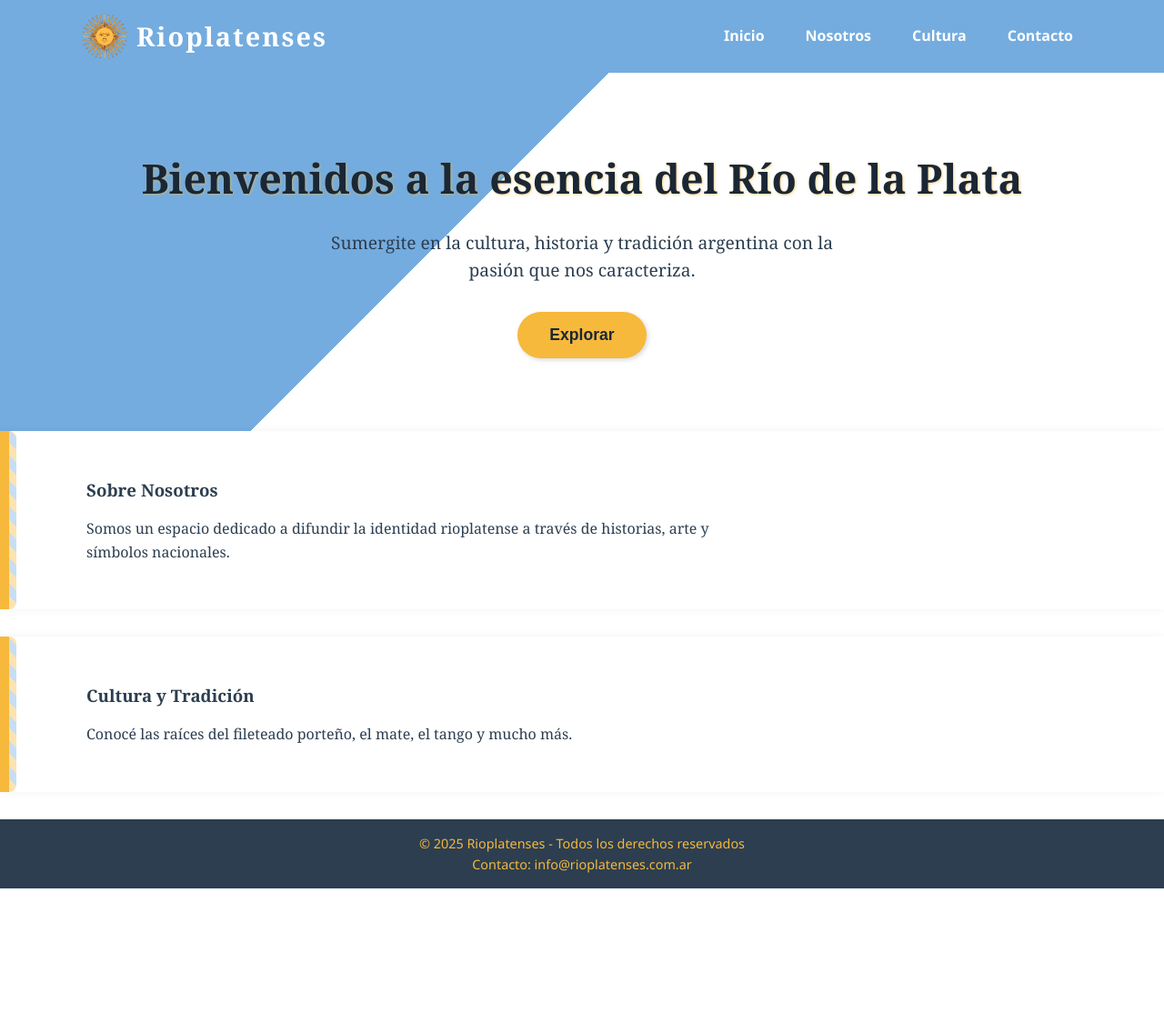
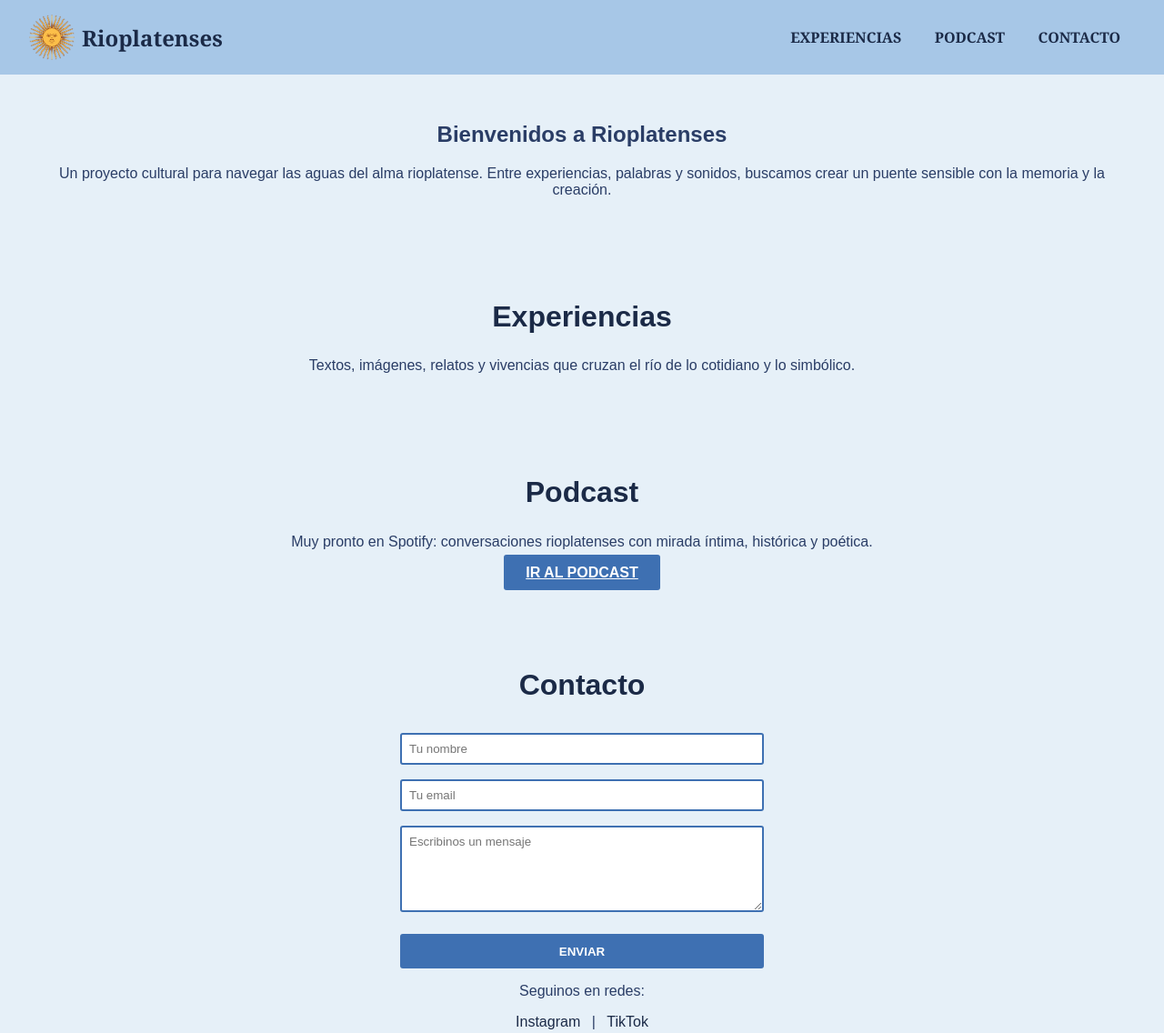
Before and after one commit to PaulaTorena/rioplatensesweb, a plain HTML site: page index.html in a window 1280 px wide. Shown: the top 1136 px of the page at 91% size. Before the commit the page ends 977 px from the top, so only its background shows below. Drawn offline with Linux system fonts and the light colour scheme.

Commit message:
actualizacion de proyecto

```diff
--- a/index.html
+++ b/index.html
@@ -1,53 +1,65 @@
 <!DOCTYPE html>
 <html lang="es">
 <head>
-    <meta charset="UTF-8" />
-    <meta name="viewport" content="width=device-width, initial-scale=1" />
-    <title>Rioplatenses - Cultura y Tradición Argentina</title>
-    <link rel="stylesheet" href="style.css" />
+  <meta charset="UTF-8" />
+  <meta name="viewport" content="width=device-width, initial-scale=1.0" />
+  <meta name="description" content="Proyecto cultural rioplatense: experiencias, podcast, arte y más" />
+  <meta name="keywords" content="rioplatenses, cultura, arte, experiencias, podcast, Argentina, Uruguay" />
+  <meta name="author" content="Paula Torena" />
+  <title>Rioplatenses</title>
+  <link rel="stylesheet" href="style.css" />
 </head>
 <body>
+  <header>
+    <div class="logo">
+      <img src="Sol-de-mayo.png" alt="Sol de Mayo" height="50" />
+      <span>Rioplatenses</span>
+    </div>
+    <nav class="nav-links">
+      <a href="#experiencias">Experiencias</a>
+      <a href="#podcast">Podcast</a>
+      <a href="#contacto">Contacto</a>
+    </nav>
+  </header>
 
-<header class="header">
-    <div class="container header-container">
-        <img src="Sol-de-mayo.png" alt="Sol de Mayo" class="logo" />
-        <h1 class="site-title">Rioplatenses</h1>
-        <nav>
-            <ul class="menu">
-                <li><a href="#inicio">Inicio</a></li>
-                <li><a href="#nosotros">Nosotros</a></li>
-                <li><a href="#cultura">Cultura</a></li>
-                <li><a href="#contacto">Contacto</a></li>
-            </ul>
-        </nav>
-    </div>
-</header>
+  <main>
+    <section class="intro">
+      <h1>Bienvenidos a Rioplatenses</h1>
+      <p>Un proyecto cultural para navegar las aguas del alma rioplatense. Entre experiencias, palabras y sonidos, buscamos crear un puente sensible con la memoria y la creación.</p>
+    </section>
 
-<section class="hero" id="inicio">
-    <div class="container">
-        <h2>Bienvenidos a la esencia del Río de la Plata</h2>
-        <p>Sumergite en la cultura, historia y tradición argentina con la pasión que nos caracteriza.</p>
-        <button class="btn-cta">Explorar</button>
-    </div>
-</section>
+    <section id="experiencias" class="section">
+      <h2>Experiencias</h2>
+      <p>Textos, imágenes, relatos y vivencias que cruzan el río de lo cotidiano y lo simbólico.</p>
+      <!-- Aquí podés agregar experiencias como tarjetas, artículos, imágenes, etc -->
+    </section>
 
-<section class="content" id="nosotros">
-    <div class="container">
-        <h3>Sobre Nosotros</h3>
-        <p>Somos un espacio dedicado a difundir la identidad rioplatense a través de historias, arte y símbolos nacionales.</p>
-    </div>
-</section>
+    <section id="podcast" class="section">
+      <h2>Podcast</h2>
+      <p>Muy pronto en Spotify: conversaciones rioplatenses con mirada íntima, histórica y poética.</p>
+      <a class="btn" href="https://open.spotify.com" target="_blank">Ir al Podcast</a>
+    </section>
 
-<section class="content" id="cultura">
-    <div class="container">
-        <h3>Cultura y Tradición</h3>
-        <p>Conocé las raíces del fileteado porteño, el mate, el tango y mucho más.</p>
-    </div>
-</section>
+    <section id="contacto" class="section">
+      <h2>Contacto</h2>
+      <form>
+        <input type="text" placeholder="Tu nombre" required />
+        <input type="email" placeholder="Tu email" required />
+        <textarea placeholder="Escribinos un mensaje" rows="5" required></textarea>
+        <button type="submit">Enviar</button>
+      </form>
+      <div class="redes">
+        <p>Seguinos en redes:</p>
+        <a href="https://instagram.com" target="_blank">Instagram</a> |
+        <a href="https://tiktok.com" target="_blank">TikTok</a>
+      </div>
+    </section>
+  </main>
 
-<footer class="footer" id="contacto">
-    <div class="container">
-        <p>© 2025 Rioplatenses - Todos los derechos reservados</p>
-        <p>Contacto: info@rioplatenses.com.ar</p>
-    </div>
-</footer>
+  <footer>
+    <p>&copy; 2025 Rioplatenses. Todos los derechos reservados.</p>
+  </footer>
+
+  <script src="script.js"></script>
+</body>
+</html>
--- a/script.js
+++ b/script.js
@@ -1,3 +1,2 @@
-document.querySelector('.btn-cta').addEventListener('click', () => {
-    alert('Gracias por visitar Rioplatenses. ¡Seguimos creando cultura juntos!');
-});
+// Si querés agregar funciones JS para más interacción
+console.log("Rioplatenses cargado correctamente.");
--- a/style.css
+++ b/style.css
@@ -1,163 +1,104 @@
-/* Reset básico */
-* {
-    margin: 0;
-    padding: 0;
-    box-sizing: border-box;
+body {
+  background: #e6f0f8;
+  color: #2a3d66;
+  font-family: 'Arial', sans-serif;
+  margin: 0;
+  padding: 0;
 }
 
-body {
-    font-family: 'Segoe UI', Tahoma, Geneva, Verdana, sans-serif;
-    background: #fff;
-    color: #2c3e50;
-    line-height: 1.6;
-    scroll-behavior: smooth; /* scroll suave */
-}
-
-.container {
-    width: 90%;
-    max-width: 1100px;
-    margin: 0 auto;
-}
-
-/* Header */
-.header {
-    background: #74ACDF; /* Celeste bandera argentina */
-    color: white;
-    padding: 15px 0;
-    box-shadow: 0 3px 8px rgba(0,0,0,0.2);
-}
-
-.header-container {
-    display: flex;
-    align-items: center;
-    justify-content: space-between;
+header {
+  background-color: #a7c7e7;
+  color: #1b2a47;
+  display: flex;
+  justify-content: space-between;
+  align-items: center;
+  padding: 1rem 2rem;
+  position: sticky;
+  top: 0;
+  z-index: 1000;
 }
 
 .logo {
-    height: 50px;
+  display: flex;
+  align-items: center;
+  font-family: 'Georgia', serif;
+  font-weight: bold;
+  font-size: 1.5rem;
 }
 
-.site-title {
-    font-family: 'Georgia', serif;
-    font-weight: 700;
-    font-size: 1.8rem;
-    letter-spacing: 2px;
-    flex-grow: 1;
-    margin-left: 10px;
+.logo img {
+  margin-right: 0.5rem;
 }
 
-/* Menú */
-.menu {
-    list-style: none;
-    display: flex;
-    gap: 25px;
+.nav-links a {
+  margin: 0 1rem;
+  text-decoration: none;
+  color: #1b2a47;
+  font-weight: bold;
+  text-transform: uppercase;
+  font-family: 'Georgia', serif;
 }
 
-.menu li a {
-    color: white;
-    text-decoration: none;
-    font-weight: 600;
-    padding: 5px 10px;
-    border-radius: 5px;
-    transition: background-color 0.3s ease;
+.nav-links a:hover {
+  color: #3e70b2;
 }
 
-.menu li a:hover {
-    background-color: #f6b93b; /* Amarillo sol de mayo */
-    color: #2c3e50;
+.intro, .section {
+  padding: 2rem;
+  text-align: center;
 }
 
-/* Hero */
-.hero {
-    background: linear-gradient(135deg, #74ACDF 40%, #FFFFFF 40%);
-    text-align: center;
-    padding: 80px 20px;
-    position: relative;
-    overflow: hidden;
-    font-family: 'Georgia', serif;
-    min-height: 350px;
+.section h2 {
+  margin-top: 2rem;
+  font-size: 2rem;
+  color: #1b2a47;
 }
 
-.hero h2 {
-    font-size: 2.8rem;
-    margin-bottom: 20px;
-    color: #1b2735;
-    text-shadow: 1px 1px 3px rgba(246,185,59,0.6);
+.btn, form button {
+  background-color: #3e70b2;
+  color: white;
+  font-weight: bold;
+  border: none;
+  padding: 0.7rem 1.5rem;
+  border-radius: 3px;
+  cursor: pointer;
+  text-transform: uppercase;
+  margin-top: 1rem;
 }
 
-.hero p {
-    font-size: 1.2rem;
-    margin-bottom: 30px;
-    max-width: 600px;
-    margin-left: auto;
-    margin-right: auto;
+.btn:hover, form button:hover {
+  background-color: #1b2a47;
 }
 
-.btn-cta {
-    background-color: #f6b93b;
-    border: none;
-    padding: 15px 35px;
-    color: #1b2735;
-    font-weight: 700;
-    font-size: 1.1rem;
-    border-radius: 30px;
-    cursor: pointer;
-    transition: background-color 0.3s ease;
-    box-shadow: 2px 2px 5px rgba(0,0,0,0.15);
+form {
+  display: flex;
+  flex-direction: column;
+  max-width: 400px;
+  margin: auto;
 }
 
-.btn-cta:hover {
-    background-color: #d1a129;
+form input, form textarea {
+  margin: 0.5rem 0;
+  padding: 0.5rem;
+  border: 2px solid #3e70b2;
+  border-radius: 3px;
+  font-family: 'Arial', sans-serif;
 }
 
-/* Secciones */
-.content {
-    position: relative; /* necesario para ::before */
-    padding: 50px 20px;
-    background: #ffffff;
-    border-left: 10px solid #f6b93b;
-    margin-bottom: 30px;
-    font-family: 'Georgia', serif;
-    box-shadow: 0 0 10px rgba(0,0,0,0.05);
+.redes {
+  margin-top: 1rem;
 }
 
-.content h3 {
-    margin-bottom: 15px;
-    color: #2c3e50;
+.redes a {
+  color: #1b2a47;
+  text-decoration: none;
+  margin: 0 0.5rem;
 }
 
-.content p {
-    font-size: 1rem;
-    max-width: 700px;
+footer {
+  background-color: #1b2a47;
+  color: white;
+  padding: 1rem;
+  text-align: center;
+  margin-top: 3rem;
 }
-
-/* Decoración fileteado porteño lateral */
-.content::before {
-    content: '';
-    display: block;
-    position: absolute;
-    width: 8px;
-    height: 100%;
-    background: repeating-linear-gradient(
-        45deg,
-        #f6b93b,
-        #f6b93b 10px,
-        #74acdf 10px,
-        #74acdf 20px
-    );
-    left: 0;
-    top: 0;
-    border-radius: 0 10px 10px 0;
-    opacity: 0.4;
-    pointer-events: none;
-}
-
-/* Footer */
-.footer {
-    background: #2c3e50;
-    color: #f6b93b;
-    text-align: center;
-    padding: 15px 10px;
-    font-size: 0.9rem;
-    font-family: 'Segoe UI', Tahoma, Geneva, Verdana, sans-serif;
-}
```
